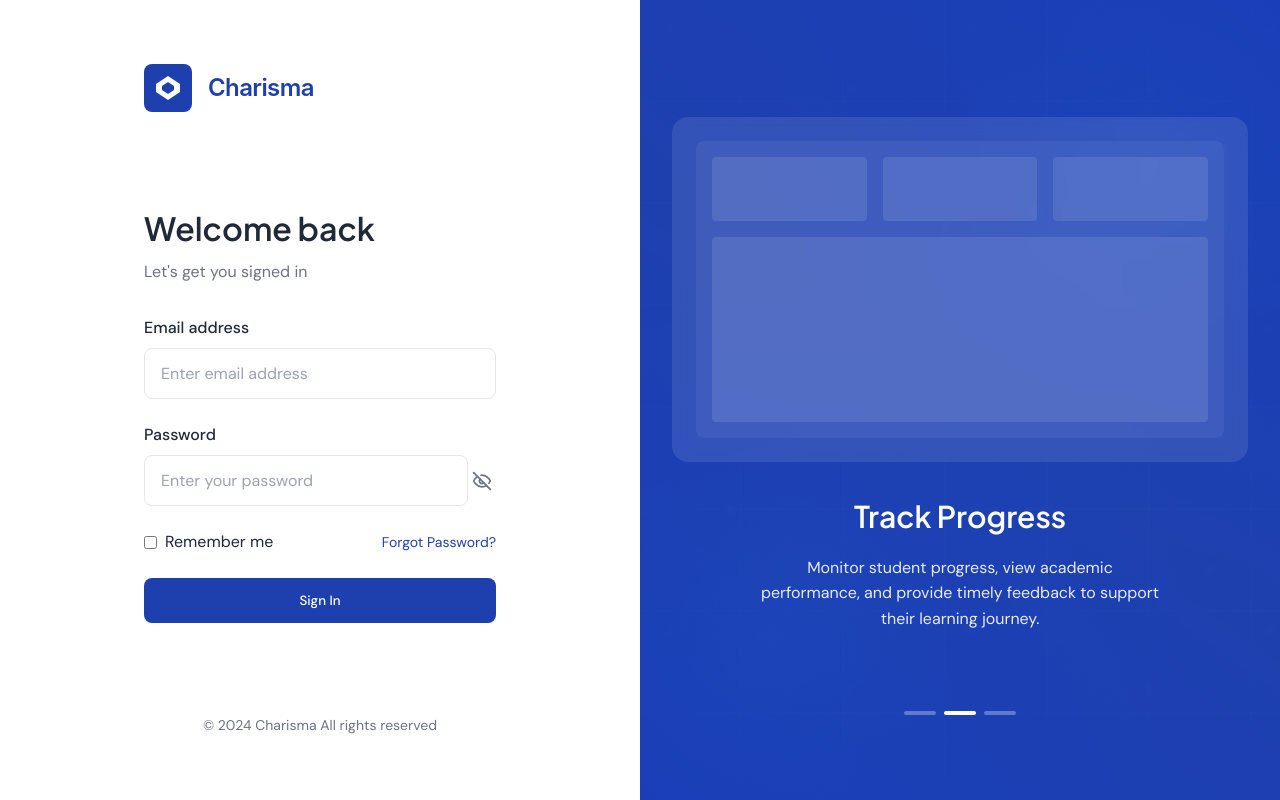
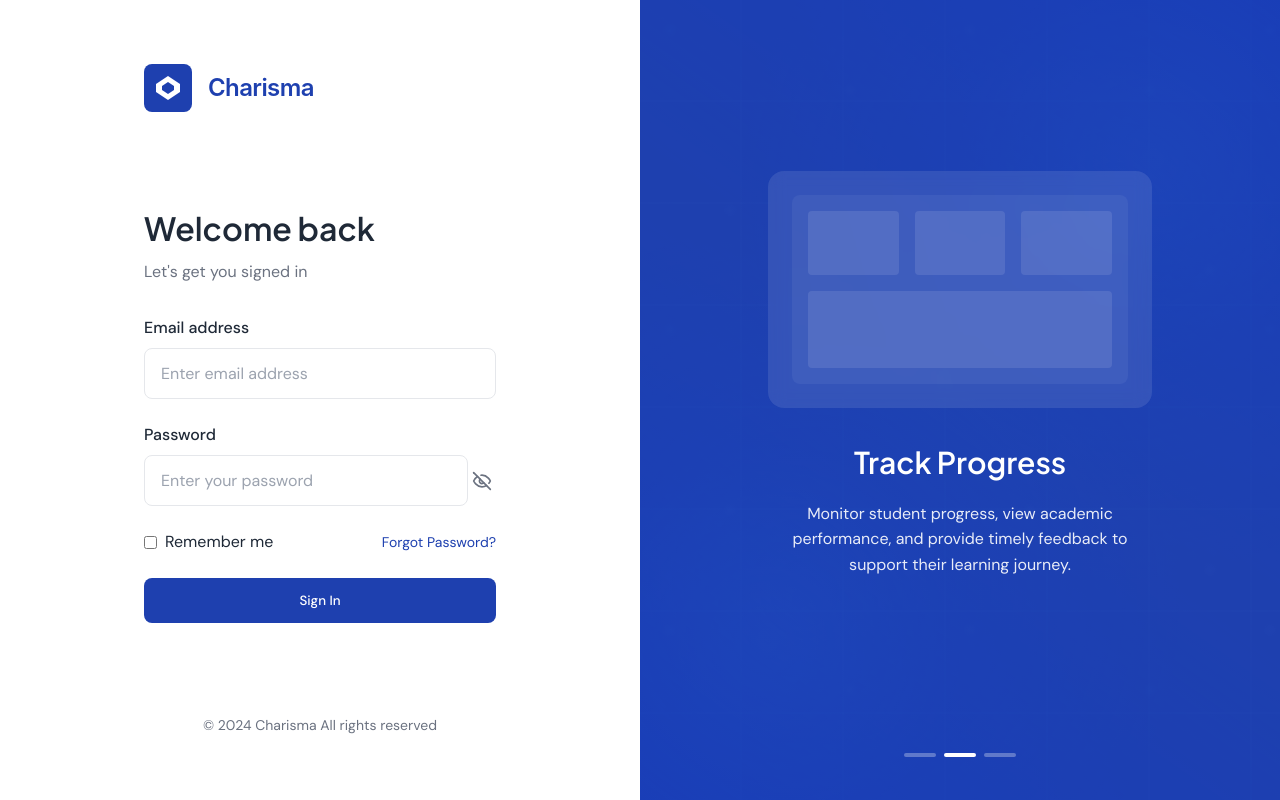
Before and after one commit to CUEngineering/CUCE_FE, a Nuxt app: page /login in a window 1280 px wide. Built offline with nearby package versions, Linux system fonts and the light colour scheme.

Commit message:
Style(carousel): add responsive padding for different screen sizes

```diff
--- a/components/ui/Carousel.vue
+++ b/components/ui/Carousel.vue
@@ -110,8 +110,12 @@ onUnmounted(() => {
 
 .carousel-slide {
   min-width: 100%;
-  padding: 2rem;
+  padding: 4rem;
   text-align: center;
+
+  @media (min-width: $breakpoint-xl) {
+    padding: 8rem;
+  }
 
   h2 {
     font-family: "Plus Jakarta Sans", sans-serif;
```
